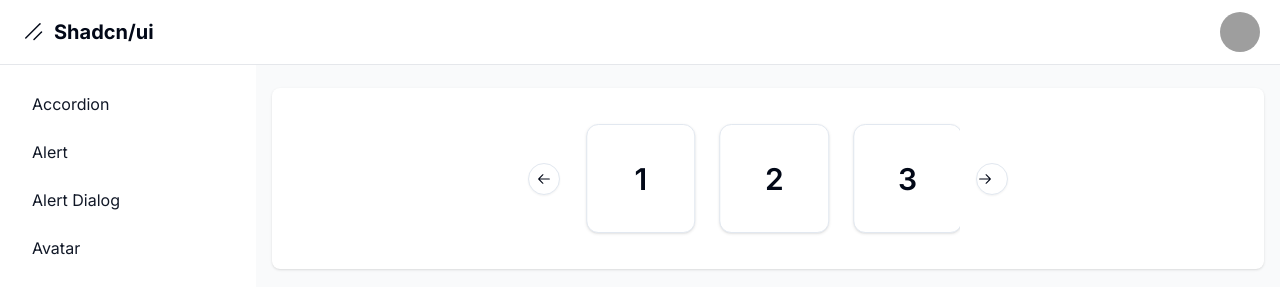
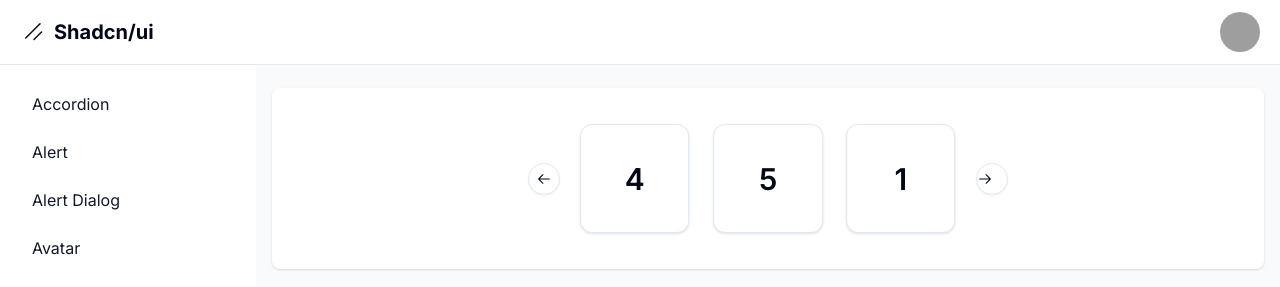
Before and after one commit to ReedRichards0511/shadcdn-ui, a Next.js app: page /dashboard/carousel in a window 1280 px wide. Shown: the top 287 px of the page. Built offline with nearby package versions, Linux system fonts and the light colour scheme; grey boxes are pictures that could not be loaded.

Commit message:
add autoplay prop to config

```diff
--- a/src/app/dashboard/carousel/page.tsx
+++ b/src/app/dashboard/carousel/page.tsx
@@ -10,7 +10,6 @@ import {
   CarouselNext,
   CarouselPrevious,
 } from "@/components/ui/carousel"
-import Autoplay from "embla-carousel-autoplay"
 
 
 export default function Page() {
@@ -23,7 +22,8 @@ export default function Page() {
           dragFree: true
         }}
         className="w-full max-w-sm"
-        plugins={[Autoplay({delay:1000})]}
+        autoPlay={1500}
+        // plugins={[Autoplay({delay:1000})]}
       >
         <CarouselContent>
           {Array.from({ length: 5 }).map((_, index) => (
--- a/src/components/ui/carousel.tsx
+++ b/src/components/ui/carousel.tsx
@@ -5,6 +5,7 @@ import { ArrowLeftIcon, ArrowRightIcon } from "@radix-ui/react-icons"
 import useEmblaCarousel, {
   type UseEmblaCarouselType,
 } from "embla-carousel-react"
+import Autoplay from "embla-carousel-autoplay"
 
 import { cn } from "@/lib/utils"
 import { Button } from "@/components/ui/button"
@@ -18,6 +19,7 @@ type CarouselProps = {
   opts?: CarouselOptions
   plugins?: CarouselPlugin
   orientation?: "horizontal" | "vertical"
+  autoPlay?: number
   setApi?: (api: CarouselApi) => void
 }
 
@@ -54,10 +56,17 @@ const Carousel = React.forwardRef<
       plugins,
       className,
       children,
+      autoPlay,
       ...props
     },
     ref
   ) => {
+
+    if(autoPlay) {
+      plugins = plugins ?? [];
+      plugins.push(Autoplay({delay: autoPlay}))
+    }
+
     const [carouselRef, api] = useEmblaCarousel(
       {
         ...opts,
```
